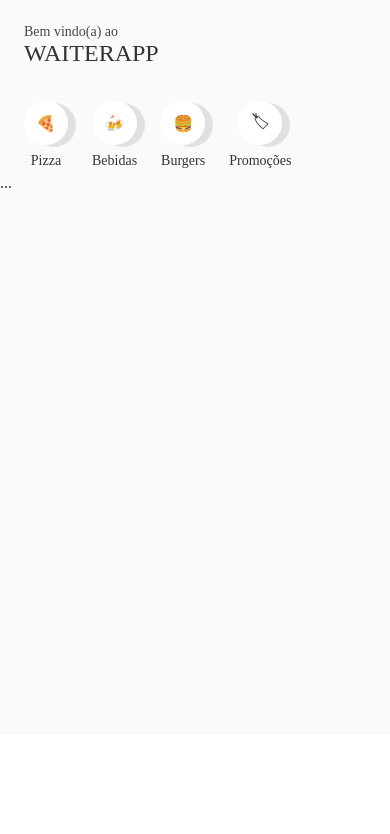
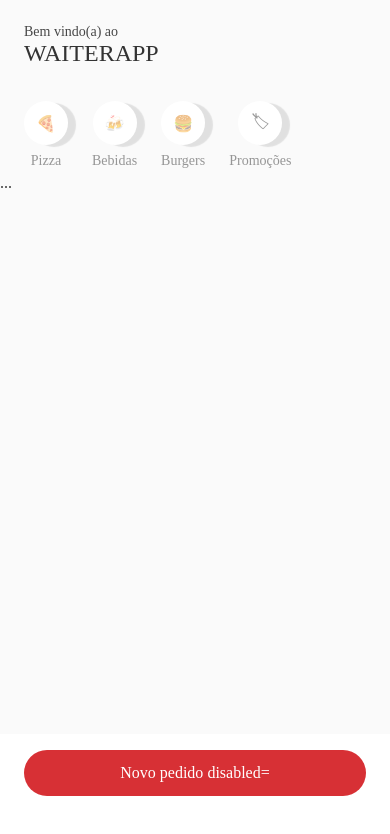
Before and after one commit to pedrogoncaalves/waiter-app-mobile, a React Native app: screen / in a window 390 px wide. Shown: the top 834 px of the page. Built offline with nearby package versions, Linux system fonts and the light colour scheme.

Commit message:
creating button component

```diff
--- /dev/null
+++ b/src/components/Button/index.tsx
@@ -0,0 +1,16 @@
+import { Text } from "../Text";
+import { Container } from "./styles";
+
+interface ButtonProps {
+    children: string
+    onPress: () => void;
+    disabled?: boolean;
+}
+
+export function Button({children, onPress, disabled}: ButtonProps) {
+    return(
+        <Container >
+            <Text weight="600" color="#fff">{children} disabled={disabled}</Text>
+        </Container>
+    )
+}
--- /dev/null
+++ b/src/components/Button/styles.ts
@@ -0,0 +1,10 @@
+import styled from "styled-components/native";
+
+
+export const Container = styled.TouchableOpacity`
+background: ${({ disabled }) => disabled ? '#999' : '#D73035'};
+border-radius: 48px;
+padding: 14px 24px;
+align-items: center;
+justify-content: center;
+`
--- a/src/components/Categories/index.tsx
+++ b/src/components/Categories/index.tsx
@@ -2,9 +2,18 @@ import { FlatList } from "react-native"
 import { categories } from "../../mocks/categories"
 import { Category, Icon } from "./styles"
 import { Text } from "../Text"
-
+import { useState } from 'react';
 
 export function Categories() {
+
+    const [selectedCategory, setSelectedCategory] = useState('');
+
+    function handleSelectCategory(categoryId: string)  {
+        const category = selectedCategory === categoryId ? '' : categoryId;
+        setSelectedCategory(category);
+
+    }
+
     return(
        <FlatList
        horizontal
@@ -12,16 +21,21 @@ export function Categories() {
        contentContainerStyle={{ paddingRight: 24}}
        data={categories}
        keyExtractor={category => category._id}
-       renderItem={({item: category}) => (
+       renderItem={({item: category}) => {
+
+        const isSelected = selectedCategory === category._id
+
+
+        return(
         <Category>
             <Icon>
-                <Text>{category.icon}</Text>
+                <Text opacity={isSelected ? 1 : 0.5}>{category.icon}</Text>
             </Icon>
 
-            <Text size={14} weight="600">{category.name}</Text>
+            <Text size={14} weight="600" opacity={isSelected ? 1 : 0.5}>{category.name}</Text>
         </Category>
 
-       )}
+    )}}
        />
 
     )
--- a/src/components/Categories/styles.ts
+++ b/src/components/Categories/styles.ts
@@ -6,7 +6,7 @@ const isAndroid = Platform.OS === 'android';
 
 
 
-export const Category = styled.View`
+export const Category = styled.TouchableOpacity`
 align-items: center;
 margin-left: 24px;
 `
--- a/src/components/Main/index.tsx
+++ b/src/components/Main/index.tsx
@@ -3,12 +3,13 @@ import { Text } from "../Text";
 import { Container,
 CategoriesContainer,
 MenuContainer,
-Footer }
+Footer,
+FooterContainer}
 from "./styles";
 import { Categories } from "../Categories";
 import { Header } from "../Header";
 import { Menu } from "../Menu";
-
+import { Button } from "../Button";
 export function Main() {
     return(
         <>
@@ -26,6 +27,11 @@ export function Main() {
             </MenuContainer>
         </Container>
         <Footer>
+            <FooterContainer>
+                <Button onPress={() => alert('Novo pedido realizado')}>
+                    Novo pedido
+                </Button>
+            </FooterContainer>
 
         </Footer>
         </>
--- a/src/components/Main/styles.ts
+++ b/src/components/Main/styles.ts
@@ -23,8 +23,10 @@ export const MenuContainer = styled.View`
 export const Footer = styled.View`
   min-height: 110px;
   background: #fff;
+  padding: 16px 24px;
 `;
 
 
-export const FooterContainer = styled.SafeAreaView
-``;
+export const FooterContainer = styled.SafeAreaView`
+
+`;
```
